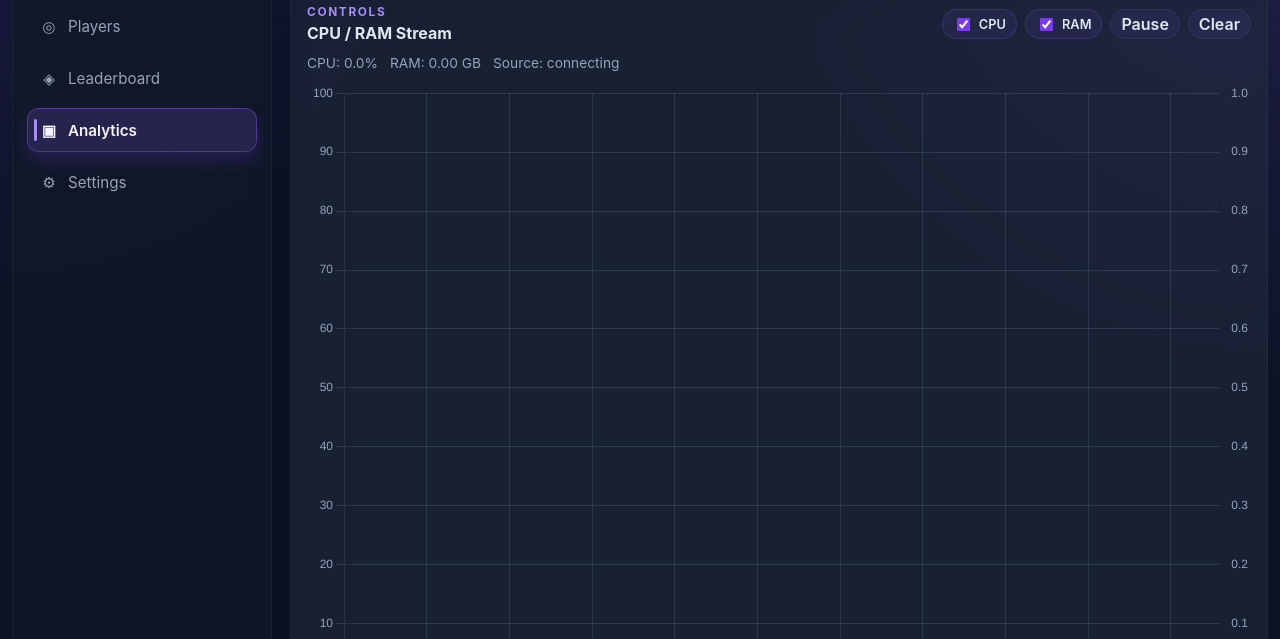
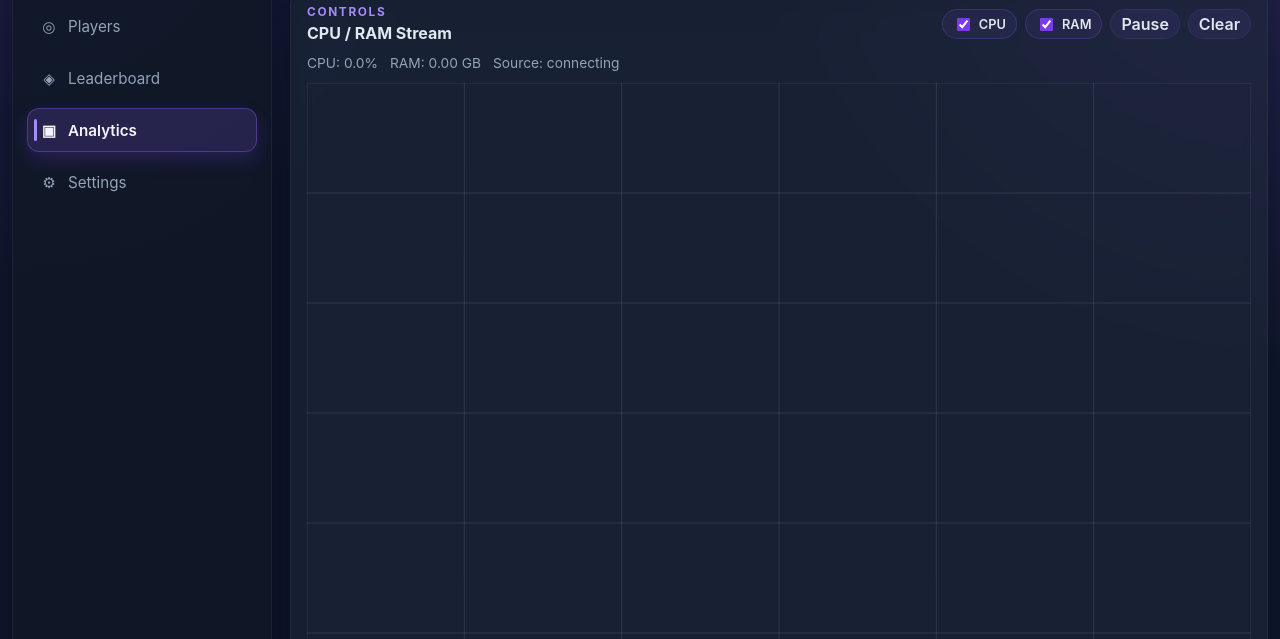
Before and after one commit to JanusIbasco-dev/dxir-stats, a website: page analytics.html in a window 1280 px wide. Shown: the part 161-800 px from the top of the page. Drawn offline with nearby package versions, Linux system fonts and the light colour scheme; no server answers; animation ran at ten frames a second.

Commit message:
feat: switch analytics graph to smooth canvas renderer with glow

```diff
--- a/analytics.js
+++ b/analytics.js
@@ -1,31 +1,31 @@
 const THEME_STORAGE_KEY = 'dxir-theme';
 const FALLBACK_REFRESH_MS = 15000;
 const MAX_POINTS = 200;
-const SAMPLE_INTERVAL_MS = 90;
 const SMOOTH_SPEED = 5;
+const FLOW_POINTS_PER_SEC = 26;
+const GRID_LINES = 6;
 
 const state = {
-  chart: null,
-  labels: [],
-  cpuData: [],
-  ramData: [],
   isPaused: false,
   source: 'connecting',
   realtimeConnected: false,
   lastRealtimeAt: 0,
   lastFrameAt: 0,
-  lastSampleAt: 0,
   lastFallbackAt: 0,
-  chartRenderAt: 0,
   frameId: 0,
   targetCPU: 0,
   animatedCPU: 0,
   targetRam: 0,
   animatedRam: 0,
+  points: [],
+  pointAccumulator: 0,
   pusher: null,
   channel: null,
-  sampleAccumulatorMs: 0,
-  virtualPointTime: Date.now(),
+  canvas: null,
+  ctx: null,
+  dpr: 1,
+  width: 0,
+  height: 0,
 };
 
 const elements = {
@@ -102,118 +102,142 @@ function setLiveState(status, label) {
   }
 }
 
-function getCssVar(name) {
-  return getComputedStyle(document.body).getPropertyValue(name).trim();
+function getCssVar(name, fallback = '') {
+  const value = getComputedStyle(document.body).getPropertyValue(name).trim();
+  return value || fallback;
 }
 
-function initChart() {
-  if (!window.Chart || !elements.chartCanvas) {
+function initCanvas() {
+  if (!elements.chartCanvas) {
     return;
   }
 
-  state.chart = new Chart(elements.chartCanvas.getContext('2d'), {
-    type: 'line',
-    data: {
-      labels: state.labels,
-      datasets: [
-        {
-          label: 'CPU (%)',
-          data: state.cpuData,
-          borderColor: getCssVar('--chart-cpu') || '#7C3AED',
-          backgroundColor: 'rgba(124, 58, 237, 0.15)',
-          tension: 0.28,
-          borderWidth: 2,
-          pointRadius: 0,
-          fill: true,
-          hidden: false,
-          yAxisID: 'y',
-        },
-        {
-          label: 'RAM (GB)',
-          data: state.ramData,
-          borderColor: getCssVar('--chart-ram') || '#8B5CF6',
-          backgroundColor: 'rgba(139, 92, 246, 0.1)',
-          tension: 0.28,
-          borderWidth: 2,
-          pointRadius: 0,
-          fill: true,
-          hidden: false,
-          yAxisID: 'y1',
-        },
-      ],
-    },
-    options: {
-      responsive: true,
-      maintainAspectRatio: false,
-      animation: false,
-      interaction: { mode: 'index', intersect: false },
-      plugins: {
-        legend: {
-          position: 'bottom',
-          labels: {
-            color: getCssVar('--chart-ticks') || '#94A3B8',
-            usePointStyle: true,
-          },
-        },
-      },
-      scales: {
-        x: {
-          ticks: { color: getCssVar('--chart-ticks') || '#94A3B8', maxRotation: 0 },
-          grid: { color: getCssVar('--chart-grid') || 'rgba(148, 163, 184, 0.18)' },
-        },
-        y: {
-          beginAtZero: true,
-          suggestedMax: 100,
-          ticks: { color: getCssVar('--chart-ticks') || '#94A3B8' },
-          grid: { color: getCssVar('--chart-grid') || 'rgba(148, 163, 184, 0.18)' },
-        },
-        y1: {
-          beginAtZero: true,
-          position: 'right',
-          ticks: { color: getCssVar('--chart-ticks') || '#94A3B8' },
-          grid: { drawOnChartArea: false },
-        },
-      },
-    },
-  });
+  state.canvas = elements.chartCanvas;
+  state.ctx = state.canvas.getContext('2d');
+  resizeCanvas();
 }
 
-function pushPoint(now) {
-  const label = new Date(now).toLocaleTimeString([], {
-    hour: '2-digit',
-    minute: '2-digit',
-    second: '2-digit',
+function resizeCanvas() {
+  if (!state.canvas || !state.ctx) {
+    return;
+  }
+
+  const rect = state.canvas.getBoundingClientRect();
+  const dpr = Math.max(1, window.devicePixelRatio || 1);
+  const cssWidth = Math.max(1, Math.floor(rect.width));
+  const cssHeight = Math.max(1, Math.floor(rect.height));
+
+  state.dpr = dpr;
+  state.width = cssWidth;
+  state.height = cssHeight;
+
+  state.canvas.width = Math.floor(cssWidth * dpr);
+  state.canvas.height = Math.floor(cssHeight * dpr);
+  state.ctx.setTransform(dpr, 0, 0, dpr, 0, 0);
+}
+
+function pushPoint() {
+  state.points.push({
+    cpu: state.animatedCPU,
+    ram: state.animatedRam,
   });
 
-  state.labels.push(label);
-  state.cpuData.push(state.animatedCPU);
-  state.ramData.push(state.animatedRam);
-
-  if (state.labels.length > MAX_POINTS) {
-    state.labels.shift();
-    state.cpuData.shift();
-    state.ramData.shift();
+  if (state.points.length > MAX_POINTS) {
+    state.points.shift();
   }
 }
 
-function renderChart(nowPerf) {
-  if (!state.chart) {
+function drawGrid(ctx, width, height) {
+  ctx.strokeStyle = getCssVar('--chart-grid', 'rgba(148, 163, 184, 0.18)');
+  ctx.lineWidth = 1;
+
+  for (let index = 0; index <= GRID_LINES; index += 1) {
+    const y = (height / GRID_LINES) * index;
+    ctx.beginPath();
+    ctx.moveTo(0, y);
+    ctx.lineTo(width, y);
+    ctx.stroke();
+  }
+
+  for (let index = 0; index <= GRID_LINES; index += 1) {
+    const x = (width / GRID_LINES) * index;
+    ctx.beginPath();
+    ctx.moveTo(x, 0);
+    ctx.lineTo(x, height);
+    ctx.stroke();
+  }
+}
+
+function drawLine(ctx, values, color, width, height) {
+  if (values.length < 2) {
     return;
   }
 
-  if (nowPerf - state.chartRenderAt < 33) {
+  const stepX = width / Math.max(1, MAX_POINTS - 1);
+  const points = values.map((value, index) => {
+    const normalized = Math.max(0, Math.min(1, Number(value || 0) / 100));
+    return {
+      x: index * stepX,
+      y: height - normalized * height,
+    };
+  });
+
+  ctx.beginPath();
+  ctx.lineJoin = 'round';
+  ctx.lineCap = 'round';
+  ctx.lineWidth = 2.25;
+  ctx.strokeStyle = color;
+  ctx.shadowColor = color;
+  ctx.shadowBlur = 10;
+
+  ctx.moveTo(points[0].x, points[0].y);
+  for (let index = 1; index < points.length - 1; index += 1) {
+    const current = points[index];
+    const next = points[index + 1];
+    const controlX = (current.x + next.x) / 2;
+    const controlY = (current.y + next.y) / 2;
+    ctx.quadraticCurveTo(current.x, current.y, controlX, controlY);
+  }
+
+  const last = points[points.length - 1];
+  ctx.lineTo(last.x, last.y);
+  ctx.stroke();
+
+  ctx.shadowBlur = 0;
+}
+
+function drawGraph() {
+  if (!state.ctx || !state.canvas) {
     return;
   }
 
-  state.chartRenderAt = nowPerf;
+  const ctx = state.ctx;
+  const width = state.width;
+  const height = state.height;
+
+  ctx.clearRect(0, 0, width, height);
+
+  // Faded overlay creates a soft trail effect for previous frames.
+  ctx.fillStyle = getCssVar('--bg-card', 'rgba(30, 41, 59, 0.6)');
+  ctx.globalAlpha = 0.18;
+  ctx.fillRect(0, 0, width, height);
+  ctx.globalAlpha = 1;
+
+  drawGrid(ctx, width, height);
 
   const cpuVisible = elements.toggleCpu ? elements.toggleCpu.checked : true;
   const ramVisible = elements.toggleRam ? elements.toggleRam.checked : true;
 
-  // Data arrays are already referenced by Chart.js; only visibility flags need toggling.
-  state.chart.data.datasets[0].hidden = !cpuVisible;
-  state.chart.data.datasets[1].hidden = !ramVisible;
-  state.chart.update('none');
+  const cpuColor = getCssVar('--chart-cpu', '#7C3AED');
+  const ramColor = getCssVar('--chart-ram', '#8B5CF6');
+
+  if (cpuVisible) {
+    drawLine(ctx, state.points.map((entry) => entry.cpu), cpuColor, width, height);
+  }
+
+  if (ramVisible) {
+    drawLine(ctx, state.points.map((entry) => entry.ram), ramColor, width, height);
+  }
 }
 
 function ingestSnapshot(snapshot, source = 'stream') {
@@ -225,7 +249,7 @@ function ingestSnapshot(snapshot, source = 'stream') {
   state.source = source;
 
   // Prevent a large visual jump on first payload.
-  if (!state.labels.length && state.animatedCPU === 0 && state.animatedRam === 0) {
+  if (!state.points.length && state.animatedCPU === 0 && state.animatedRam === 0) {
     state.animatedCPU = cpu;
     state.animatedRam = ramUsed;
   }
@@ -240,7 +264,8 @@ async function fetchSnapshot() {
     });
 
     if (!response.ok) {
-      throw new Error(`HTTP ${response.status}`);
+      setLiveState('offline', 'OFFLINE');
+      return;
     }
 
     const payload = await response.json();
@@ -279,7 +304,9 @@ async function connectRealtime() {
     });
 
     if (!response.ok) {
-      throw new Error(`HTTP ${response.status}`);
+      state.realtimeConnected = false;
+      setLiveState('error', 'FALLBACK');
+      return;
     }
 
     const config = await response.json();
@@ -321,17 +348,9 @@ async function connectRealtime() {
 }
 
 function clearGraph() {
-  state.labels = [];
-  state.cpuData = [];
-  state.ramData = [];
-  state.sampleAccumulatorMs = 0;
-  state.virtualPointTime = Date.now();
-  if (state.chart) {
-    state.chart.data.labels = [];
-    state.chart.data.datasets[0].data = [];
-    state.chart.data.datasets[1].data = [];
-    state.chart.update('none');
-  }
+  state.points = [];
+  state.pointAccumulator = 0;
+  drawGraph();
 }
 
 function loop(nowPerf) {
@@ -348,11 +367,11 @@ function loop(nowPerf) {
     state.animatedRam = lerp(state.animatedRam, state.targetRam, factor);
 
     // Continuously stream interpolated points so the graph never "waits" on backend updates.
-    state.sampleAccumulatorMs += deltaSeconds * 1000;
-    while (state.sampleAccumulatorMs >= SAMPLE_INTERVAL_MS) {
-      state.sampleAccumulatorMs -= SAMPLE_INTERVAL_MS;
-      state.virtualPointTime += SAMPLE_INTERVAL_MS;
-      pushPoint(state.virtualPointTime);
+    const sampleIntervalMs = 1000 / FLOW_POINTS_PER_SEC;
+    state.pointAccumulator += deltaSeconds * 1000;
+    while (state.pointAccumulator >= sampleIntervalMs) {
+      state.pointAccumulator -= sampleIntervalMs;
+      pushPoint();
     }
 
     state.lastSampleAt = nowPerf;
@@ -368,7 +387,7 @@ function loop(nowPerf) {
     elements.sourceText.textContent = `Source: ${state.source}`;
   }
 
-  renderChart(nowPerf);
+  drawGraph();
 
   if (nowPerf - state.lastFallbackAt >= FALLBACK_REFRESH_MS) {
     state.lastFallbackAt = nowPerf;
@@ -399,12 +418,14 @@ function bindEvents() {
   if (elements.clearGraphBtn) {
     elements.clearGraphBtn.addEventListener('click', clearGraph);
   }
+
+  window.addEventListener('resize', resizeCanvas);
 }
 
 document.addEventListener('DOMContentLoaded', () => {
   applyTheme(getThemeFromStorage(), false);
   bindEvents();
-  initChart();
+  initCanvas();
   fetchSnapshot();
   connectRealtime();
   state.frameId = window.requestAnimationFrame(loop);
```
Also changed, not shown: analytics.html (+0 -1 lines).
